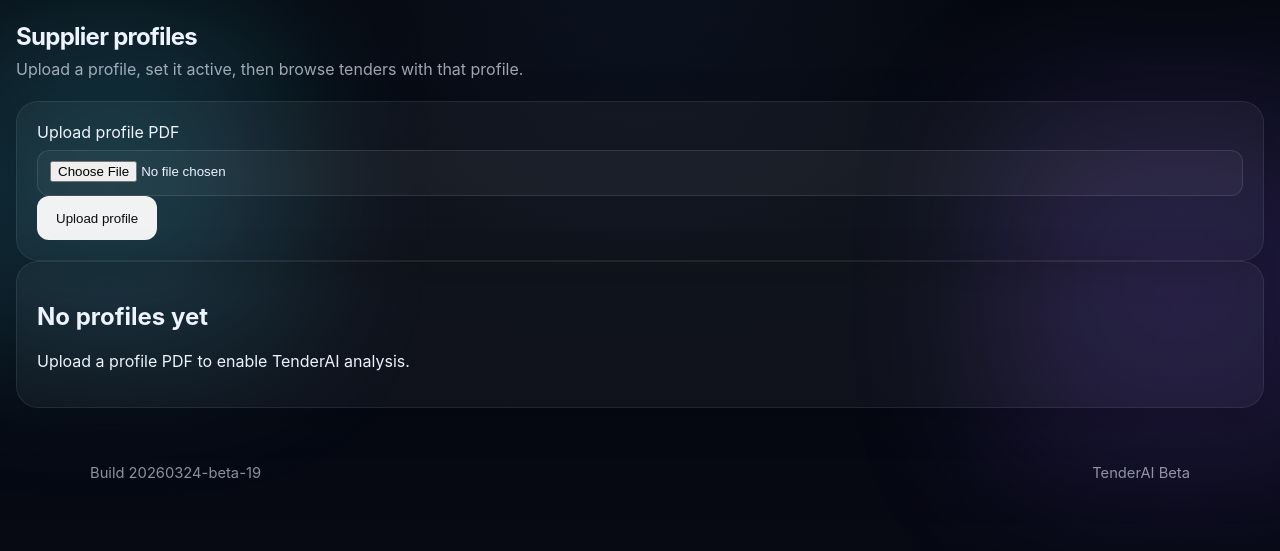
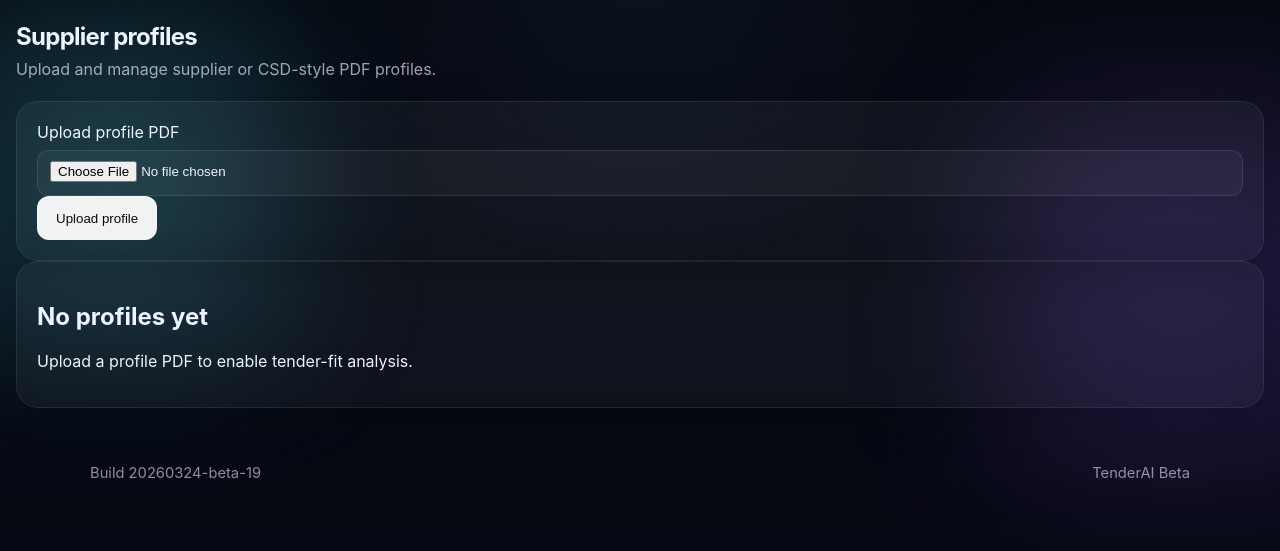
Before and after one commit to veza-sawbn/tenderai-kitchen, a Flask app: page /profiles in a window 1280 px wide. Shown: the part 73-624 px from the top of the page. Run offline with Flask 3, Linux system fonts and the light colour scheme.

Commit message:
Update profiles.html

```diff
--- a/templates/profiles.html
+++ b/templates/profiles.html
@@ -1,17 +1,17 @@
 {% extends "base.html" %}
-{% set title = "Supplier profiles · TenderAI Beta" %}
+{% set title = "Profiles · TenderAI Beta" %}
 
 {% block content %}
 <section class="section shell shell-wide">
   <div class="section-head">
     <h1>Supplier profiles</h1>
-    <p>Upload a profile, set it active, then browse tenders with that profile.</p>
+    <p>Upload and manage supplier or CSD-style PDF profiles.</p>
   </div>
 
   {% if active_profile %}
     <div class="flash flash-success">
       Active profile: <strong>{{ active_profile.company_name or active_profile.file_name }}</strong>
-      · <a class="text-link" href="{{ url_for('tenders_page', profile_id=active_profile.id) }}">Browse tenders with this profile</a>
+      · <a class="text-link" href="{{ url_for('tenders_page', profile_id=active_profile.id) }}">Browse aligned tenders</a>
     </div>
   {% endif %}
 
@@ -30,7 +30,7 @@
     <div id="upload-status" class="upload-status"></div>
   </div>
 
-  <div class="analysis-grid">
+  <div class="profile-grid">
     {% for profile in profiles %}
       <article class="card profile-card">
         <div class="meta-row">
@@ -43,23 +43,25 @@
         </div>
 
         <h2>{{ profile.company_name or profile.file_name }}</h2>
-        <p class="card-copy">{{ profile.summary_text or "Profile processed and stored." }}</p>
 
-        <div class="detail-stack">
-          <div>
-            <strong>Capabilities</strong>
-            <p>{{ (profile.keywords or [])[:5] | join(", ") or "Not clearly detected" }}</p>
-          </div>
+        <div class="profile-block">
+          <h3>Summary</h3>
+          <p>{{ profile.summary_text or "Profile processed and stored." }}</p>
+        </div>
 
-          <div>
-            <strong>Coverage</strong>
-            <p>{{ (profile.provinces or [])[:5] | join(", ") or "Not clearly detected" }}</p>
-          </div>
+        <div class="profile-block">
+          <h3>Industry main groups</h3>
+          <p>{{ profile.industry_main_groups | join(", ") or "Not clearly detected" }}</p>
+        </div>
 
-          <div>
-            <strong>Accreditations</strong>
-            <p>{{ (profile.accreditations or [])[:4] | join(", ") or "Not clearly detected" }}</p>
-          </div>
+        <div class="profile-block">
+          <h3>Industry divisions</h3>
+          <p>{{ profile.industry_divisions | join(", ") or "Not clearly detected" }}</p>
+        </div>
+
+        <div class="profile-block">
+          <h3>Capabilities</h3>
+          <p>{{ profile.keywords | join(", ") or "Not clearly detected" }}</p>
         </div>
 
         <div class="card-actions">
@@ -80,7 +82,7 @@
     {% else %}
       <div class="card empty-card">
         <h2>No profiles yet</h2>
-        <p>Upload a profile PDF to enable TenderAI analysis.</p>
+        <p>Upload a profile PDF to enable tender-fit analysis.</p>
       </div>
     {% endfor %}
   </div>
@@ -102,7 +104,7 @@
 
         window.TenderAI.showProcessing(
           "Processing supplier profile…",
-          "TenderAI is extracting and structuring your business profile."
+          "TenderAI is extracting, validating, and structuring your business profile."
         );
 
         const formData = new FormData(uploadForm);
```
